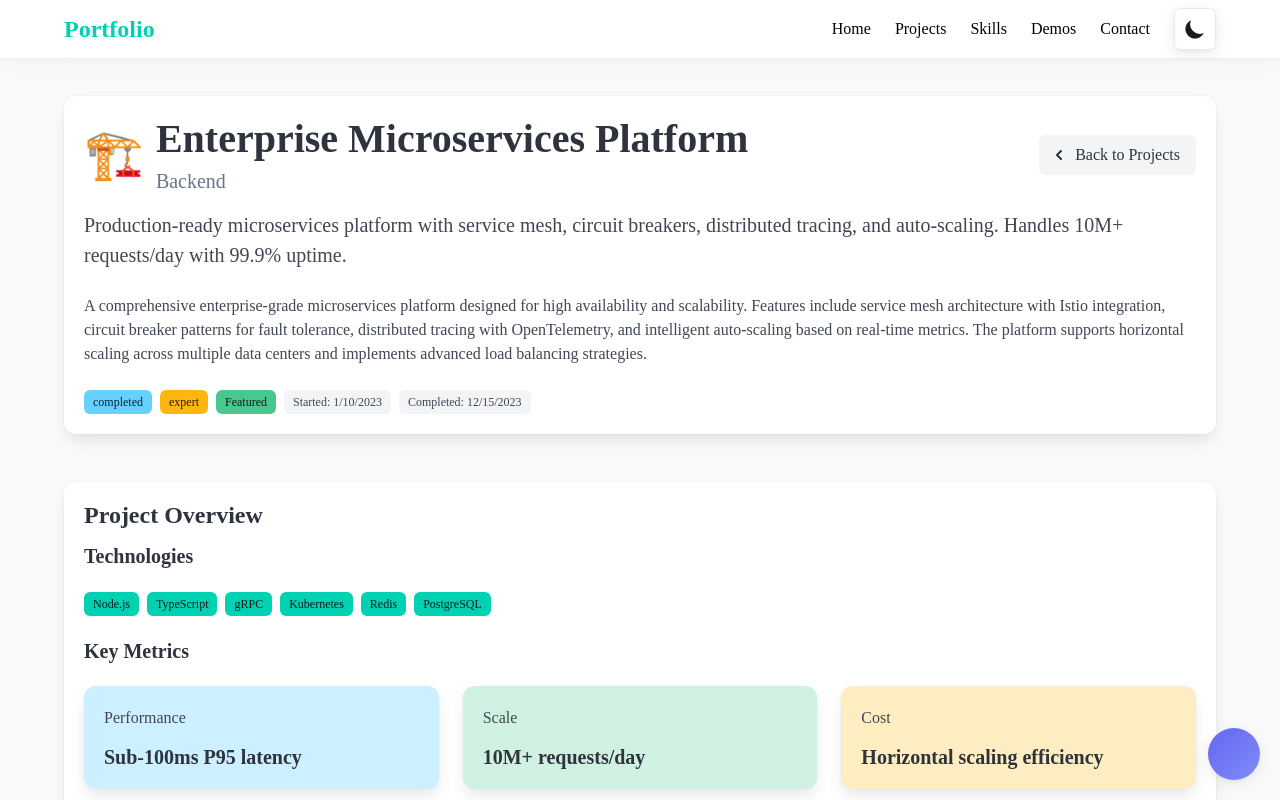
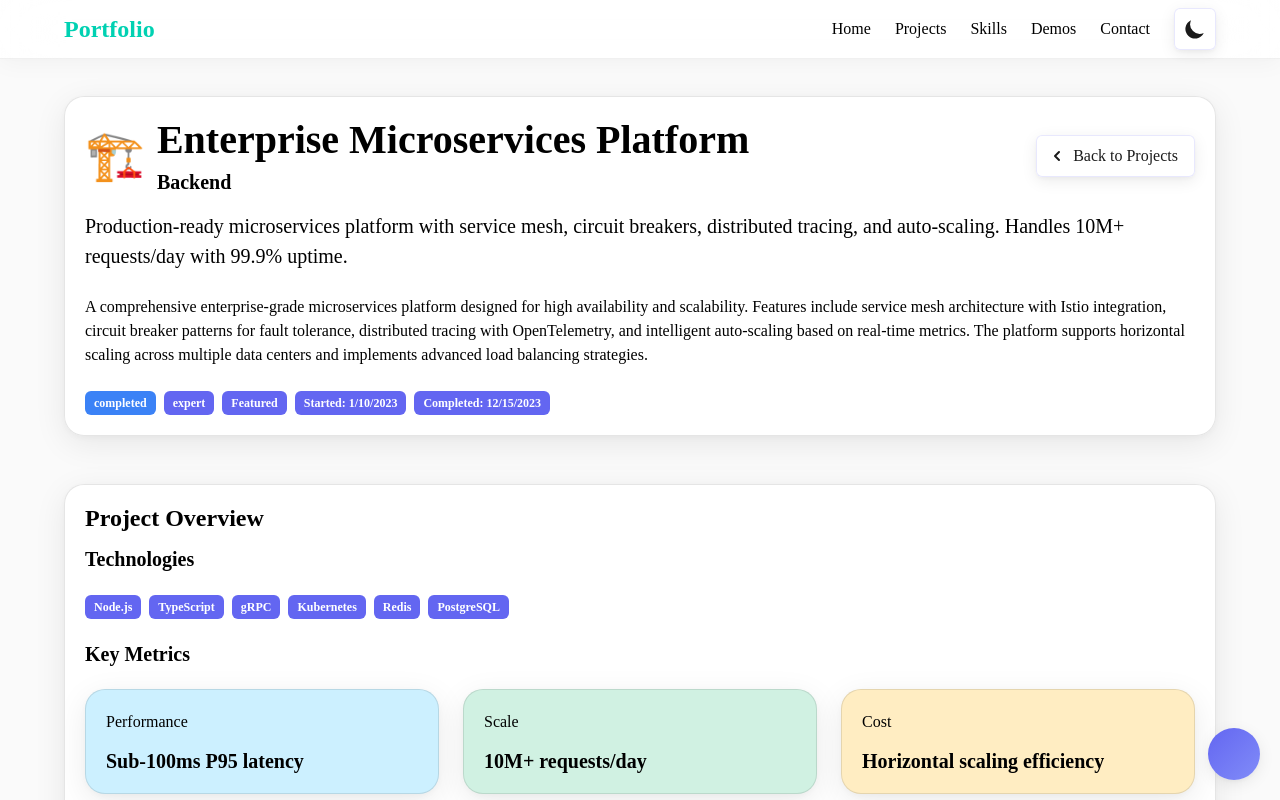
Before and after one commit to xiaooye/Project-Resume, a Next.js app: page /projects/1 in a window 1280 px wide. Shown: the top 800 px of the page. Built offline with nearby package versions, Linux system fonts and the light colour scheme.

Commit message:
Fix demo page theme: add liquid-glass-card and liquid-glass-text classes to respect theme toggle

```diff
--- a/components/projects/demos/ProjectDemo.tsx
+++ b/components/projects/demos/ProjectDemo.tsx
@@ -78,20 +78,20 @@ export default function ProjectDemo({ project }: ProjectDemoProps) {
     <div className="section">
       <div className="container">
         {/* Header */}
-        <div className="box mb-6">
+        <div className="box liquid-glass-card mb-6">
           <div className="is-flex is-justify-content-space-between is-align-items-center mb-4">
             <div className="is-flex is-align-items-center">
               <span className="is-size-1 mr-3" role="img" aria-label={project.title}>
                 {getProjectIcon(project.title)}
               </span>
               <div>
-                <h1 className="title is-2 mb-2">{project.title}</h1>
-                <p className="subtitle is-5 has-text-grey">{project.category}</p>
+                <h1 className="title is-2 mb-2 liquid-glass-text">{project.title}</h1>
+                <p className="subtitle is-5 liquid-glass-text">{project.category}</p>
               </div>
             </div>
             <Link
               href="/projects"
-              className="button is-light"
+              className="button is-light liquid-glass-button"
               aria-label="Back to projects"
             >
               <span className="icon">
@@ -117,12 +117,12 @@ export default function ProjectDemo({ project }: ProjectDemoProps) {
           </div>
 
           {project.description && (
-            <p className="content is-medium">{project.description}</p>
+            <p className="content is-medium liquid-glass-text">{project.description}</p>
           )}
 
           {project.longDescription && (
             <div className="content mt-4">
-              <p>{project.longDescription}</p>
+              <p className="liquid-glass-text">{project.longDescription}</p>
             </div>
           )}
 
@@ -154,10 +154,10 @@ export default function ProjectDemo({ project }: ProjectDemoProps) {
 // Default demo component for projects without specific demos
 function DefaultProjectDemo({ project }: { project: Project }) {
   return (
-    <div className="box">
-      <h2 className="title is-4 mb-4">Project Overview</h2>
+    <div className="box liquid-glass-card">
+      <h2 className="title is-4 mb-4 liquid-glass-text">Project Overview</h2>
       <div className="content">
-        <h3 className="title is-5">Technologies</h3>
+        <h3 className="title is-5 liquid-glass-text">Technologies</h3>
         <div className="tags">
           {project.technologies.map((tech) => (
             <span key={tech} className="tag is-primary">
@@ -168,29 +168,29 @@ function DefaultProjectDemo({ project }: { project: Project }) {
 
         {project.metrics && (
           <>
-            <h3 className="title is-5 mt-5">Key Metrics</h3>
+            <h3 className="title is-5 mt-5 liquid-glass-text">Key Metrics</h3>
             <div className="columns">
               {project.metrics.performance && (
                 <div className="column">
-                  <div className="box has-background-info-light">
-                    <p className="heading">Performance</p>
-                    <p className="title is-5">{project.metrics.performance}</p>
+                  <div className="box liquid-glass-card has-background-info-light">
+                    <p className="heading liquid-glass-text">Performance</p>
+                    <p className="title is-5 liquid-glass-text">{project.metrics.performance}</p>
                   </div>
                 </div>
               )}
               {project.metrics.scale && (
                 <div className="column">
-                  <div className="box has-background-success-light">
-                    <p className="heading">Scale</p>
-                    <p className="title is-5">{project.metrics.scale}</p>
+                  <div className="box liquid-glass-card has-background-success-light">
+                    <p className="heading liquid-glass-text">Scale</p>
+                    <p className="title is-5 liquid-glass-text">{project.metrics.scale}</p>
                   </div>
                 </div>
               )}
               {project.metrics.cost && (
                 <div className="column">
-                  <div className="box has-background-warning-light">
-                    <p className="heading">Cost</p>
-                    <p className="title is-5">{project.metrics.cost}</p>
+                  <div className="box liquid-glass-card has-background-warning-light">
+                    <p className="heading liquid-glass-text">Cost</p>
+                    <p className="title is-5 liquid-glass-text">{project.metrics.cost}</p>
                   </div>
                 </div>
               )}
@@ -200,10 +200,10 @@ function DefaultProjectDemo({ project }: { project: Project }) {
 
         {project.highlights && project.highlights.length > 0 && (
           <>
-            <h3 className="title is-5 mt-5">Key Highlights</h3>
+            <h3 className="title is-5 mt-5 liquid-glass-text">Key Highlights</h3>
             <ul>
               {project.highlights.map((highlight, index) => (
-                <li key={index}>{highlight}</li>
+                <li key={index} className="liquid-glass-text">{highlight}</li>
               ))}
             </ul>
           </>
```
